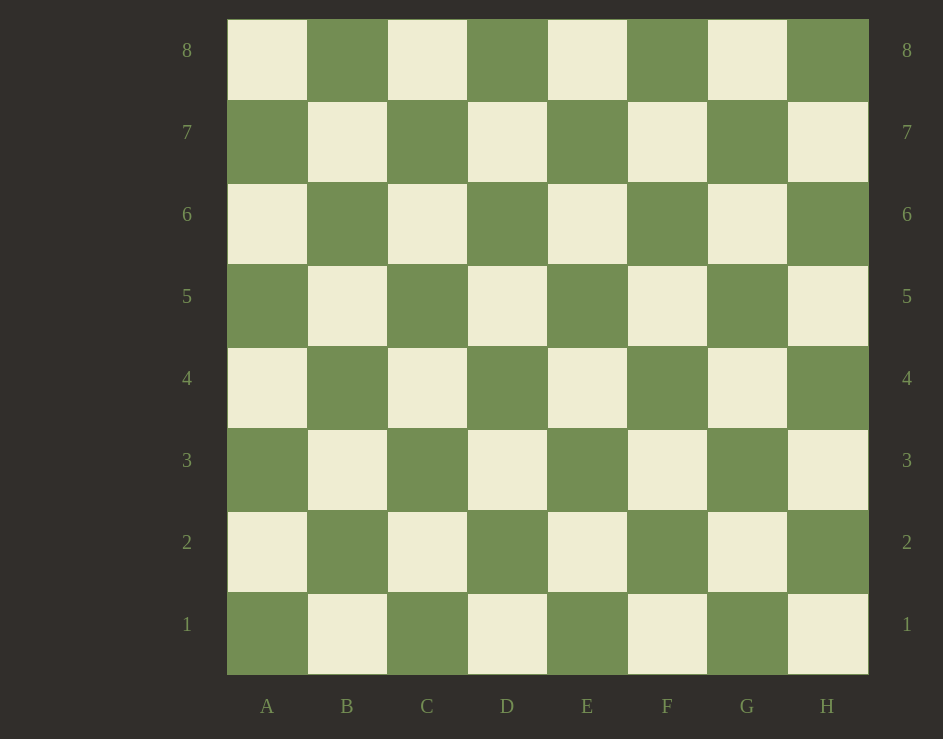
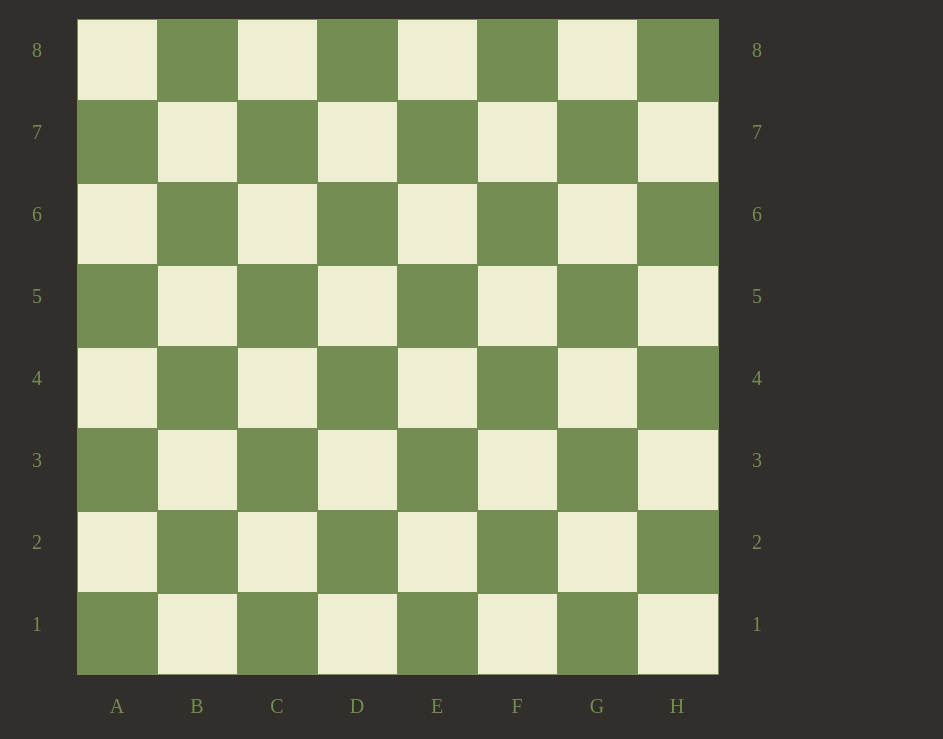
Before and after one commit to BartovElisha/Chess-Board, a plain HTML site: page index.html in a window 1280 px wide. Shown: the part 61-800 px from the top of the page, without its empty margins (253-1196 px from the left). Drawn offline with Linux system fonts and the light colour scheme.

Commit message:
Updated location of the board

```diff
--- a/style.scss
+++ b/style.scss
@@ -11,7 +11,7 @@ h1 {
 }
 
 .grid-container {
-    margin: 0 0 0 400px;
+    margin: 0 0 0 250px;
     display: grid;
     grid-template-columns: $box-size $box-size $box-size $box-size $box-size $box-size $box-size $box-size $box-size $box-size;
 }
```
Also changed, not shown: style.css.
